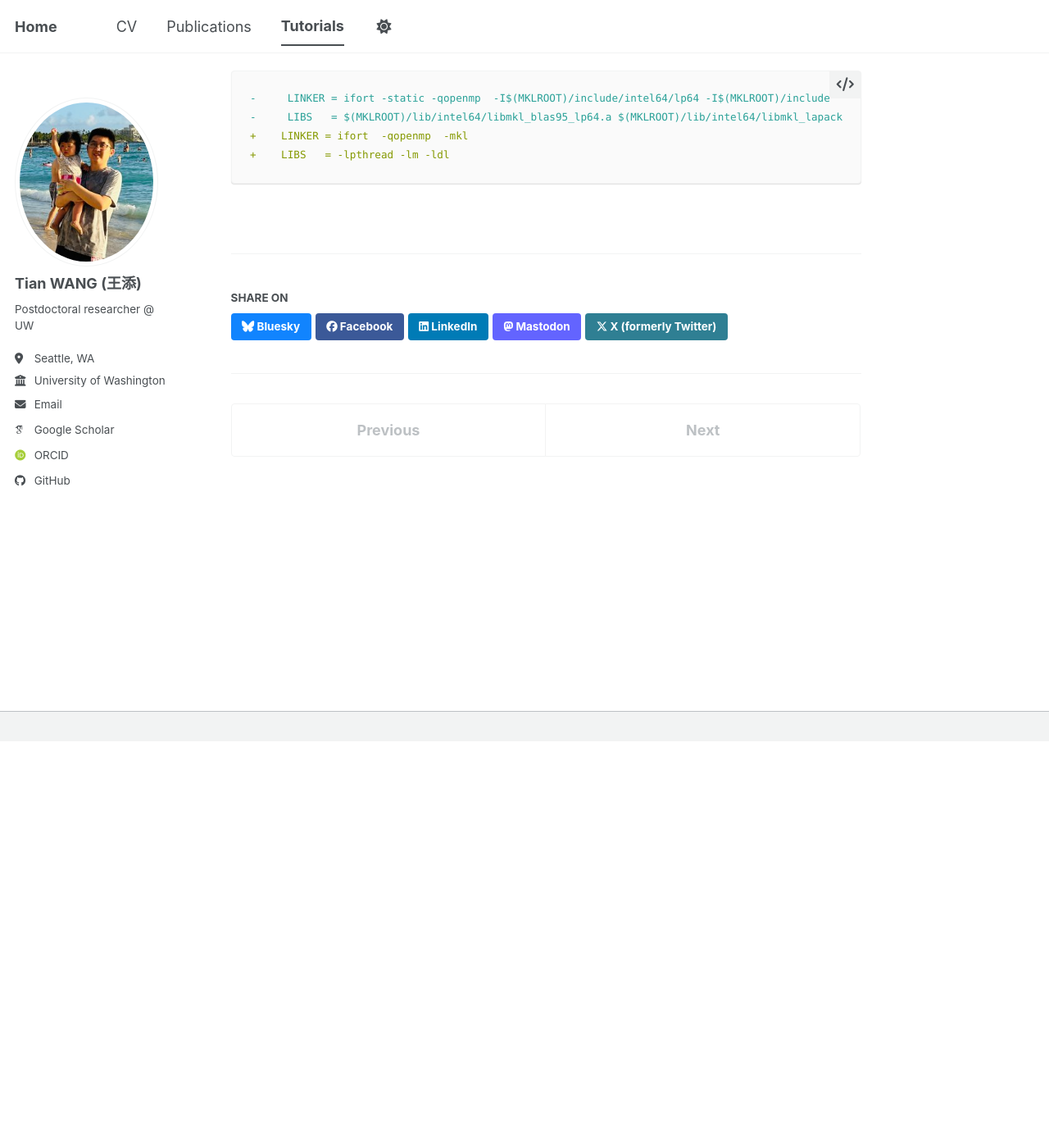
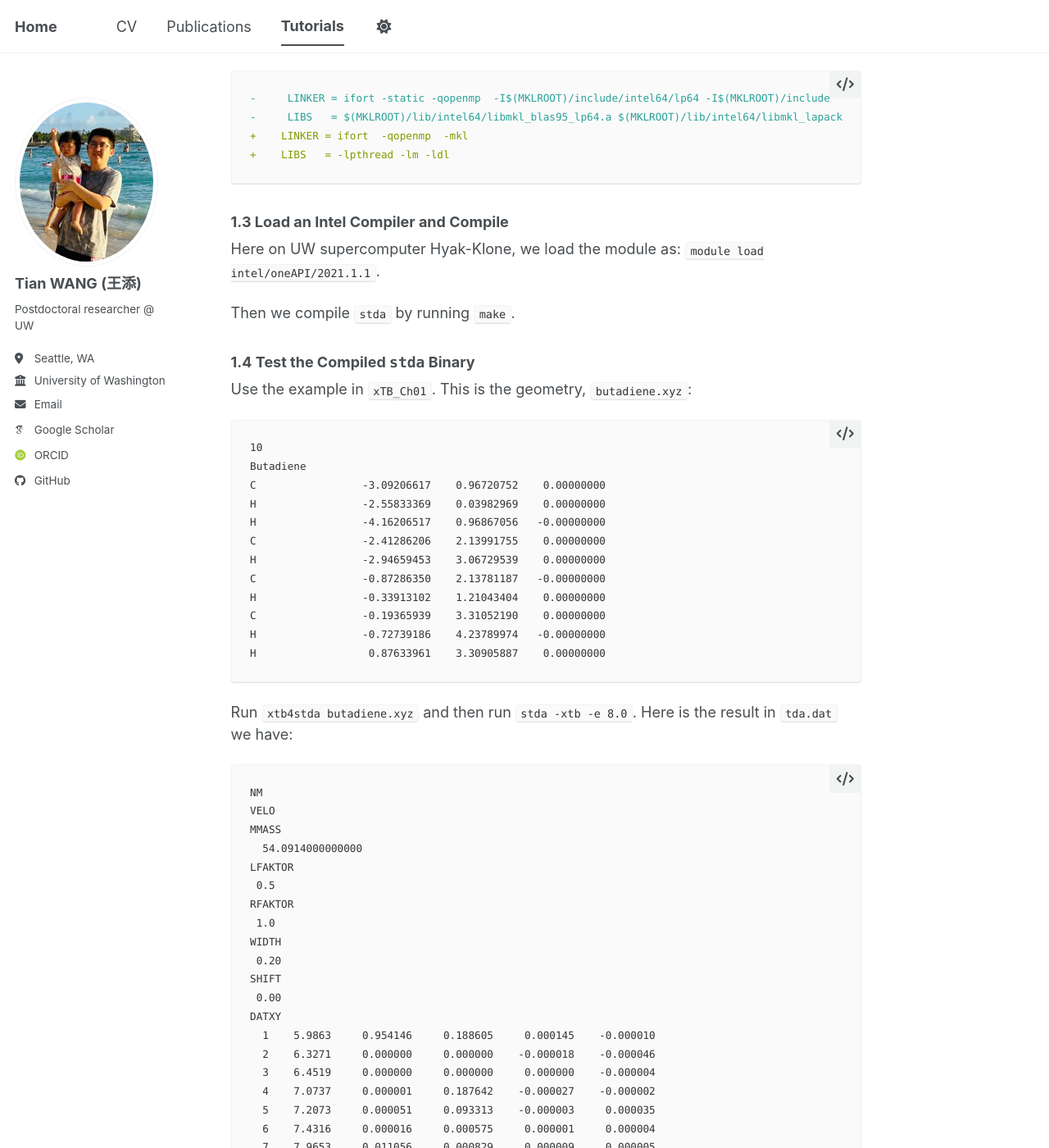
Before and after one commit to tw2469/tw2469.github.io, a Jekyll site: the page built from _teaching/xTB_Ch02_stda02.md, in a window 1280 px wide and 1400 px high, scrolled down 496 px. Shown: the whole window at 82% size. Built offline with Jekyll 4.4.1, drawn with Linux system fonts in a browser that asks for light colours; some web fonts are replaced; a script bundle is joined from its source files by our own code; library files that are not in the unit come from our copies; some of the changed text lies outside the part shown.

Commit message:
2026-05-22

````diff
--- a/_teaching/xTB_Ch02_stda02.md
+++ b/_teaching/xTB_Ch02_stda02.md
@@ -11,11 +11,13 @@ section: "xtb"
 
 ## 1. Compile `stda-1.6.3.3`
 ### 1.1 Get the Source
+
 ```
 wget -O std2-v1.6.3.3.tar.gz https://github.com/grimme-lab/std2/archive/refs/tags/v1.6.3.3.tar.gz
 tar -xzf std2-v1.6.3.3.tar.gz
 cd std2-1.6.3.3
 ```
+
 ### 1.2 Edit `Makefile`
 Revise **Line 15 and 16** as:
 ```diff
@@ -24,3 +26,49 @@ Revise **Line 15 and 16** as:
 +    LINKER = ifort  -qopenmp  -mkl
 +    LIBS   = -lpthread -lm -ldl
 ```
+
+### 1.3 Load an Intel Compiler and Compile
+Here on UW supercomputer Hyak-Klone, we load the module as: `module load intel/oneAPI/2021.1.1`.
+
+Then we compile `stda` by running `make`.
+
+### 1.4 Test the Compiled `stda` Binary
+Use the example in `xTB_Ch01`. This is the geometry, `butadiene.xyz`:
+```
+10
+Butadiene
+C                 -3.09206617    0.96720752    0.00000000
+H                 -2.55833369    0.03982969    0.00000000
+H                 -4.16206517    0.96867056   -0.00000000
+C                 -2.41286206    2.13991755    0.00000000
+H                 -2.94659453    3.06729539    0.00000000
+C                 -0.87286350    2.13781187   -0.00000000
+H                 -0.33913102    1.21043404    0.00000000
+C                 -0.19365939    3.31052190    0.00000000
+H                 -0.72739186    4.23789974   -0.00000000
+H                  0.87633961    3.30905887    0.00000000
+```
+Run `xtb4stda butadiene.xyz` and then run `stda -xtb -e 8.0`. Here is the result in `tda.dat` we have:
+```
+NM
+VELO
+MMASS
+  54.0914000000000
+LFAKTOR
+ 0.5
+RFAKTOR
+ 1.0
+WIDTH
+ 0.20
+SHIFT
+ 0.00
+DATXY
+  1    5.9863     0.954146     0.188605     0.000145    -0.000010
+  2    6.3271     0.000000     0.000000    -0.000018    -0.000046
+  3    6.4519     0.000000     0.000000     0.000000    -0.000004
+  4    7.0737     0.000001     0.187642    -0.000027    -0.000002
+  5    7.2073     0.000051     0.093313    -0.000003     0.000035
+  6    7.4316     0.000016     0.000575     0.000001     0.000004
+  7    7.9653     0.011056     0.000829     0.000009     0.000005
+```
+If you see the same results, you compilation is likely to be successful.
````
Also changed, not shown: _teaching/xTB_Ch03_stda03.md (added, +90 -0 lines).
